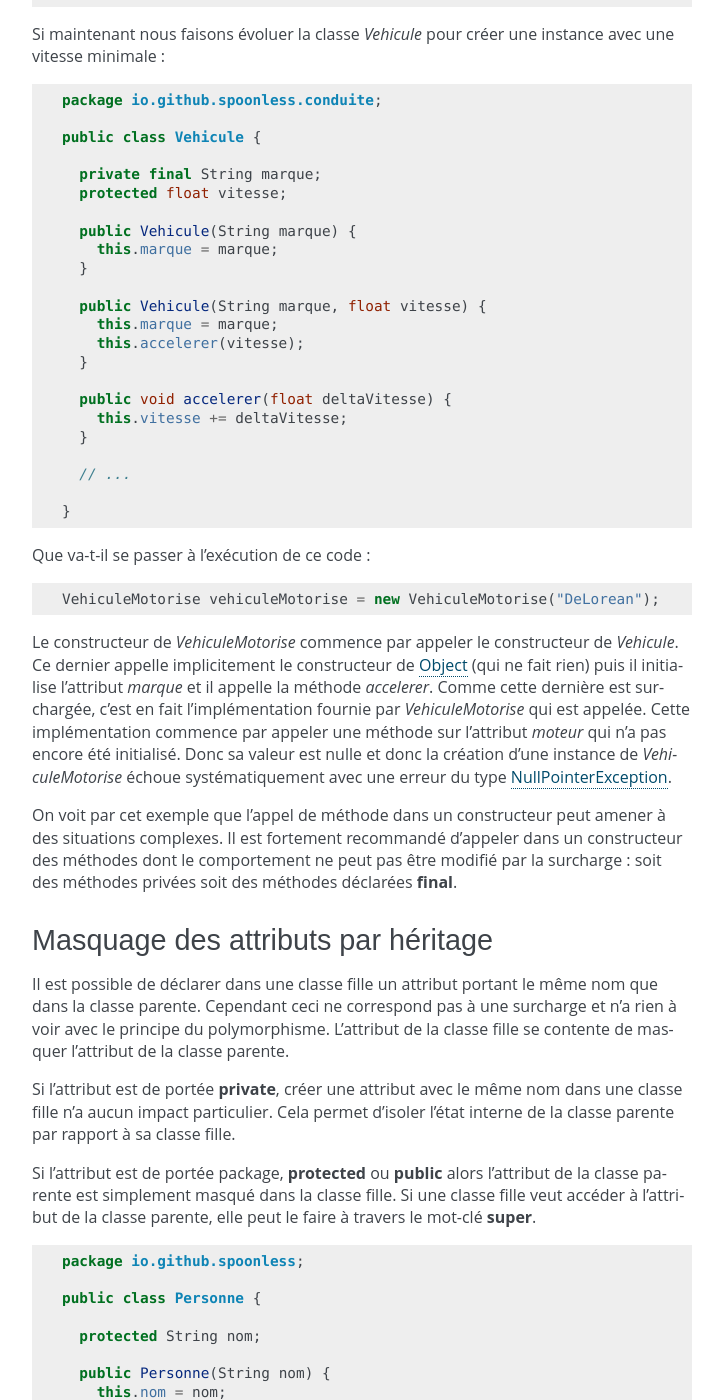
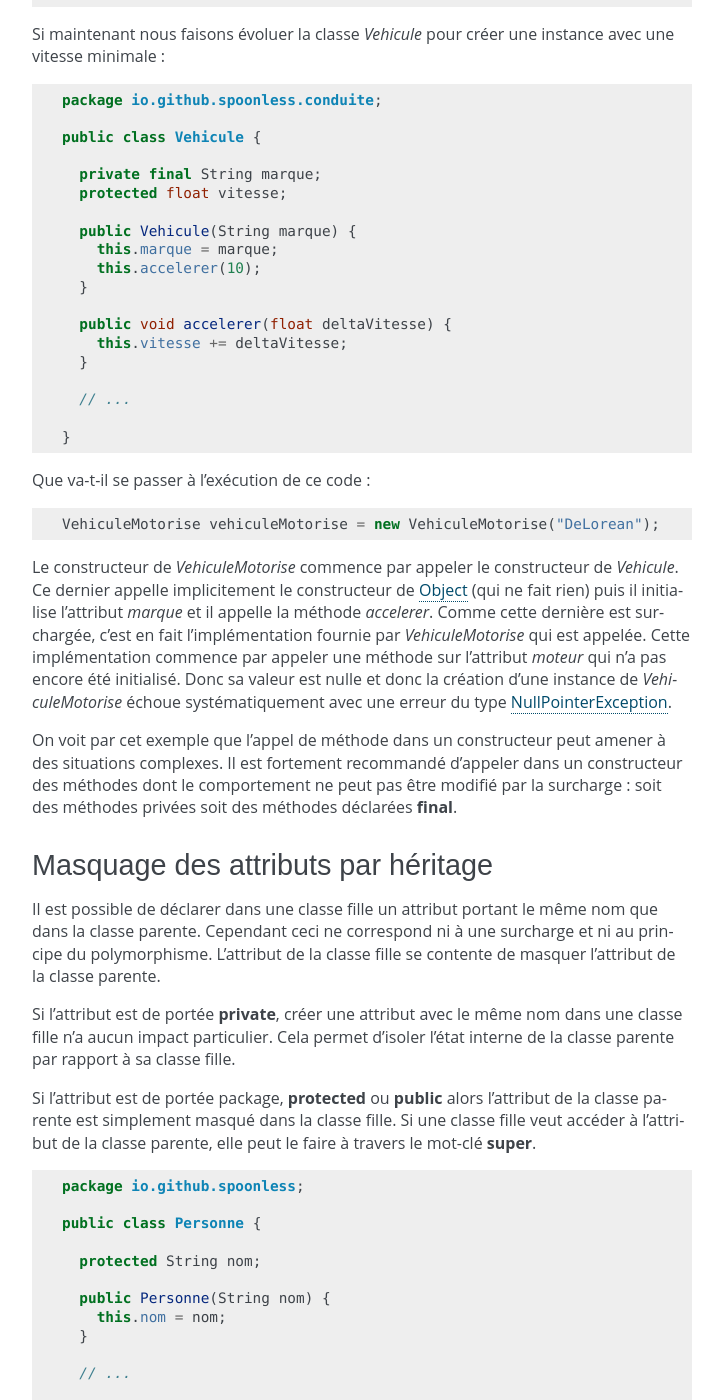
Before and after one commit to lanaflonPerso/cours-java-web, a Sphinx documentation site: the page built from source/polymorphisme.rst, in a window 1280 px wide and 1400 px high, scrolled down 8474 px. Shown: the whole window, without its empty margins (398-1121 px from the left). Built offline with Sphinx 7.4.7, drawn with Linux system fonts in a browser that asks for light colours; formulas are drawn with MathJax 3; some of the changed text lies outside the part shown.

Commit message:
corrections

```diff
--- a/source/polymorphisme.rst
+++ b/source/polymorphisme.rst
@@ -495,11 +494,7 @@ avec une vitesse minimale :
 
     public Vehicule(String marque) {
       this.marque = marque;
-    }
-
-    public Vehicule(String marque, float vitesse) {
-      this.marque = marque;
-      this.accelerer(vitesse);
+      this.accelerer(10);
     }
 
     public void accelerer(float deltaVitesse) {
@@ -535,8 +530,8 @@ Masquage des attributs par héritage
 ***********************************
 
 Il est possible de déclarer dans une classe fille un attribut portant
-le même nom que dans la classe parente. Cependant ceci ne correspond pas à une
-surcharge et n'a rien à voir avec le principe du polymorphisme. L'attribut de
+le même nom que dans la classe parente. Cependant ceci ne correspond ni à une
+surcharge et ni au principe du polymorphisme. L'attribut de
 la classe fille se contente de masquer l'attribut de la classe parente.
 
 Si l'attribut est de portée **private**, créer une attribut avec le même nom dans
```
Also changed, not shown: other parts of source/polymorphisme.rst (+3 -4 lines).
